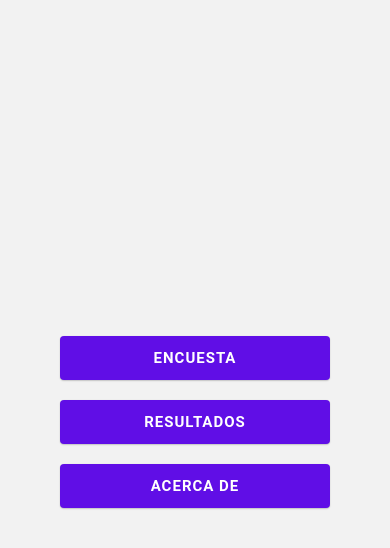
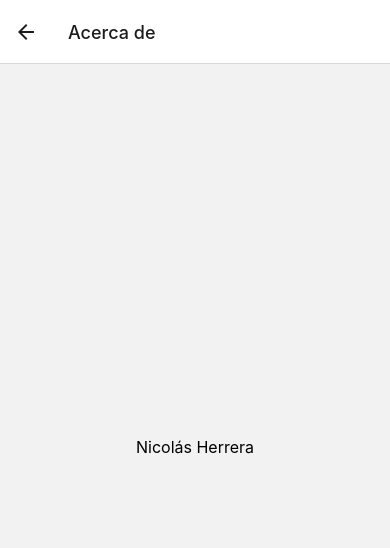
Before and after one commit to Josnic/gustos-musicales-rn, a React Native app: screen /AboutScreen in a window 390 px wide. Shown: the top 548 px of the page. Built offline with nearby package versions, Linux system fonts and the light colour scheme.

Commit message:
Implements About Screen

```diff
--- a/src/routes/index.js
+++ b/src/routes/index.js
@@ -3,6 +3,7 @@ import { NavigationContainer } from '@react-navigation/native';
 import { createNativeStackNavigator } from '@react-navigation/native-stack';
 
 import { HomeScreen } from '../views/HomeScreen';
+import { AboutScreen } from '../views/AboutScreen';
 
 const Stack = createNativeStackNavigator();
 
@@ -11,6 +12,7 @@ export const NavigationContainerApp = () => {
         <NavigationContainer>
             <Stack.Navigator initialRouteName='HomeScreen'>
                 <Stack.Screen name="HomeScreen" component={HomeScreen} options={{headerShown: false}} />
+                <Stack.Screen name="AboutScreen" component={AboutScreen} options={{headerShown: true, title: "Acerca de"}} />
             </Stack.Navigator>
       </NavigationContainer>
     );
--- /dev/null
+++ b/src/views/AboutScreen/index.js
@@ -0,0 +1,22 @@
+import React from "react";
+import { StyleSheet, Text } from 'react-native';
+
+import { Container } from '../../components/Container';
+
+export const AboutScreen = () => {
+
+    return (
+        <Container>
+            <Text style={styles.text}>Nicolás Herrera</Text>
+        </Container>
+    );
+}
+
+const styles = StyleSheet.create({
+    text: {
+      fontSize: 16,
+      lineHeight: 26,
+      textAlign: 'center',
+      marginBottom: 14,
+    },
+  });
```
